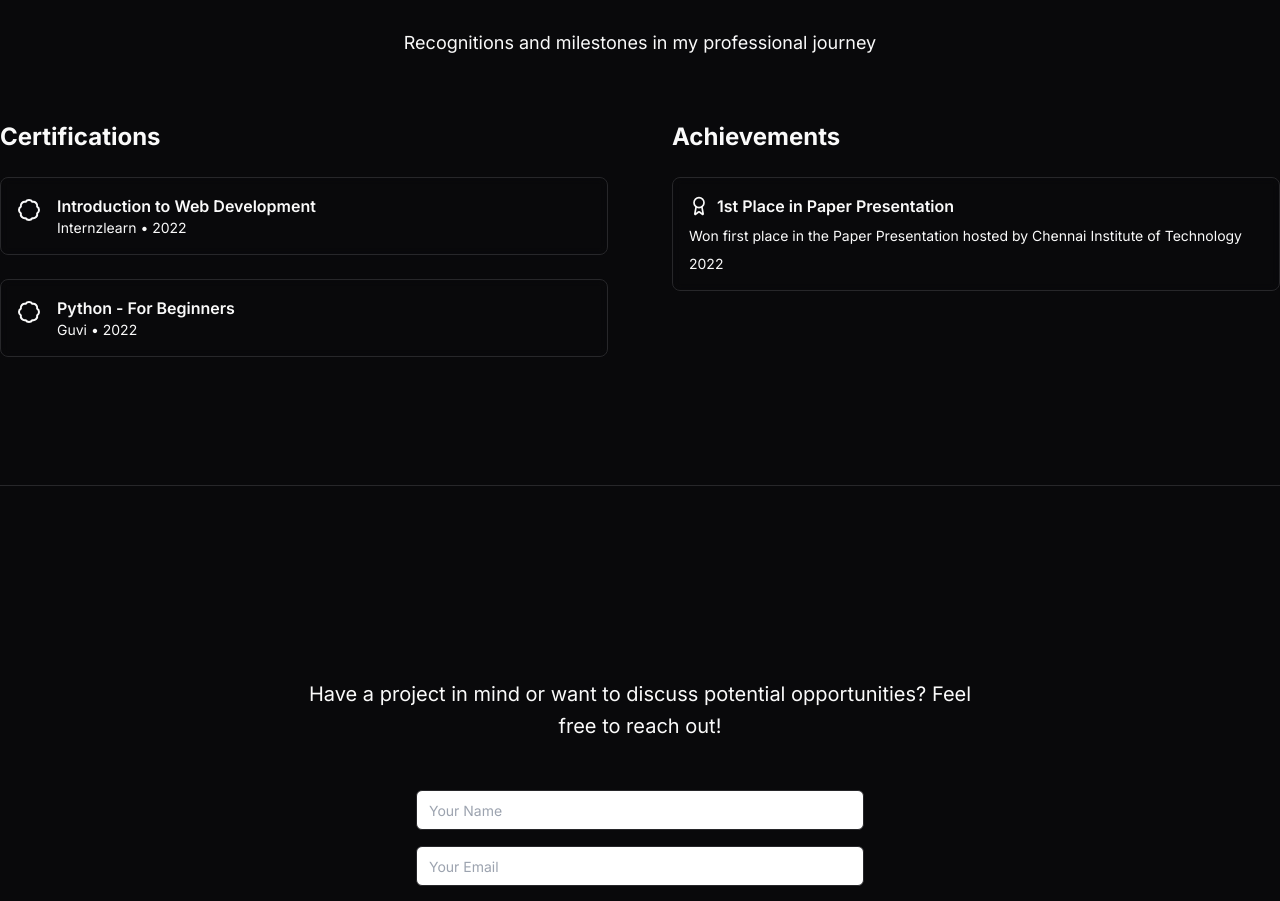
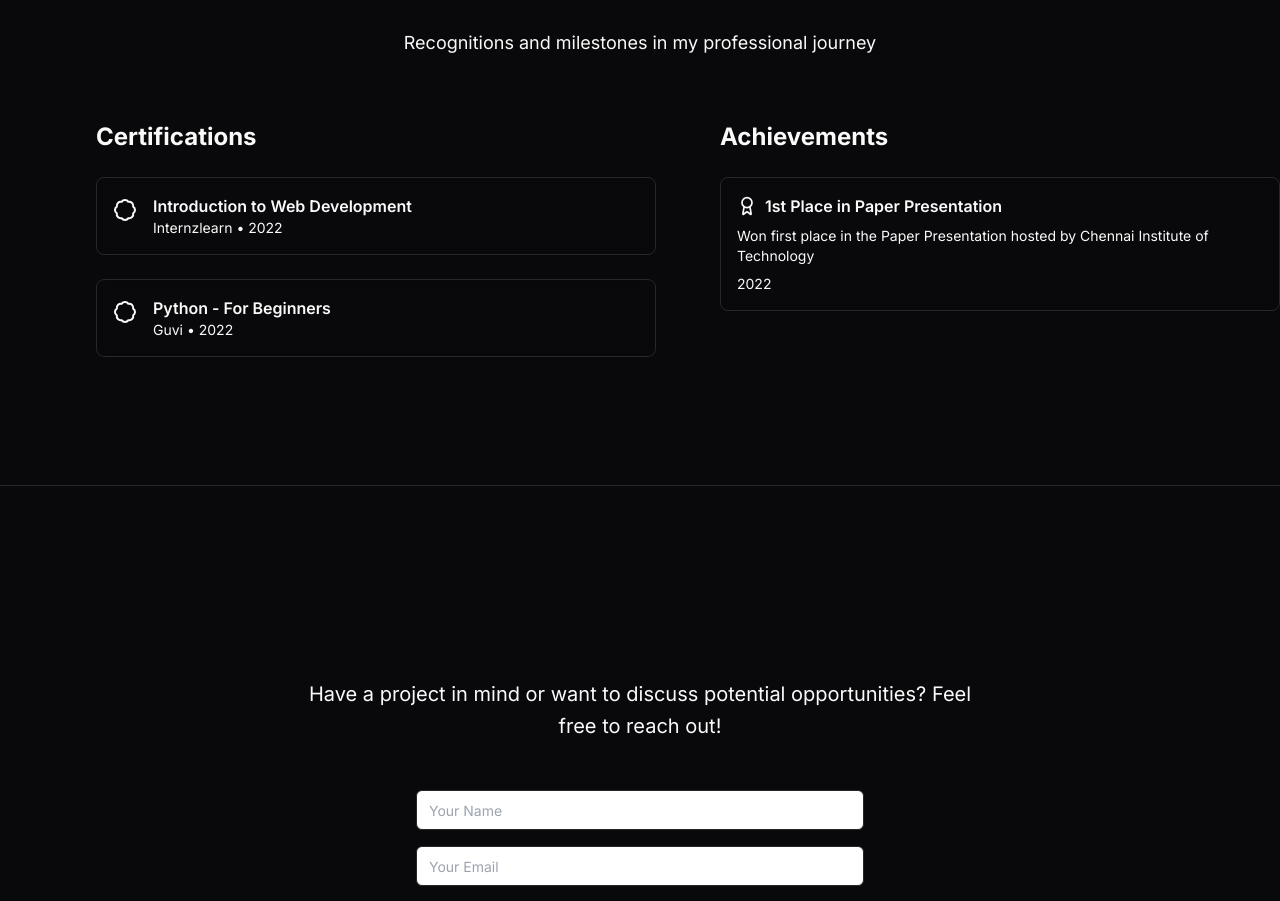
Before and after one commit to Joshua992700/Portfolio, a Next.js app: page / in a window 1280 px wide. Shown: the part 2980-3881 px from the top of the page. Built offline with nearby package versions, Linux system fonts and the light colour scheme.

Commit message:
Update certifications-achievements.tsx

```diff
--- a/components/certifications-achievements.tsx
+++ b/components/certifications-achievements.tsx
@@ -41,7 +41,7 @@ export default function CertificationsAchievements() {
         <p className="mt-4 text-muted-foreground sm:text-lg">Recognitions and milestones in my professional journey</p>
       </motion.div>
 
-      <div className="grid gap-16 md:grid-cols-2">
+      <div className="grid gap-16 md:grid-cols-2  pl-24">
         <motion.div
           initial={{ opacity: 0, x: -50 }}
           animate={{ opacity: 1, x: 0 }}
```
